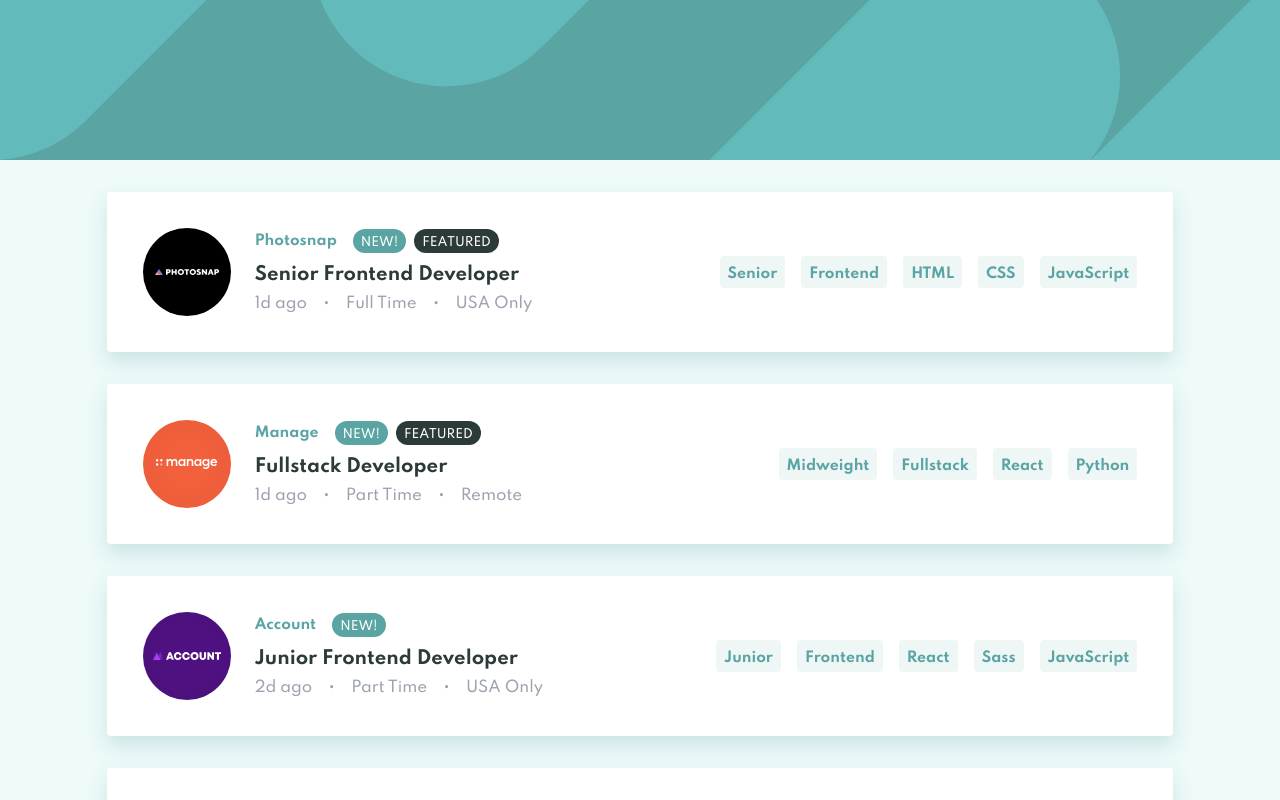
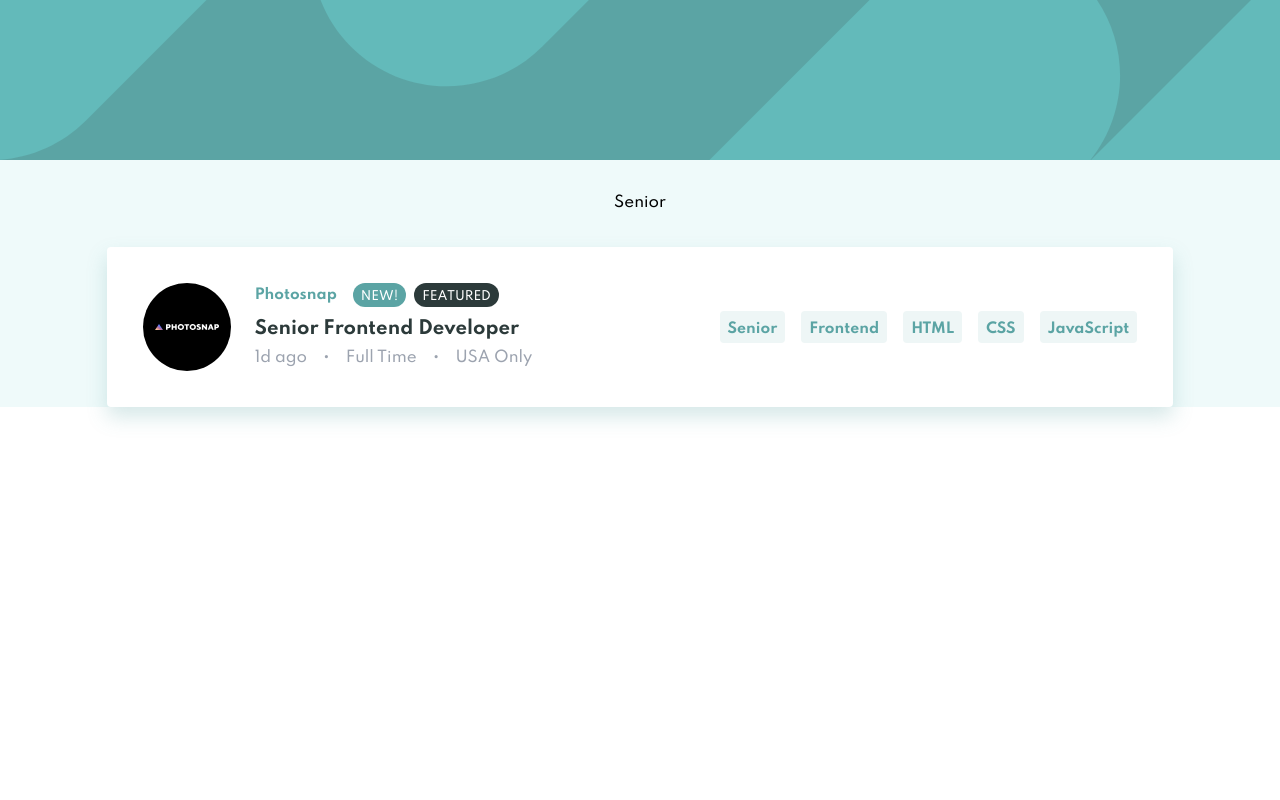
Before and after one commit to hjludwig/job-listings, a React (Create React App) app: page / in a window 1280 px wide. Both pictures are taken after a click on the button "Senior". Shown: the top 800 px of the page. Built offline with nearby package versions, Linux system fonts and the light colour scheme.

Commit message:
Add filter function

```diff
--- a/src/App.js
+++ b/src/App.js
@@ -1,26 +1,36 @@
-import { useState } from "react";
+import { useEffect, useState } from "react";
 import data from "../src/data.json";
 import JobListing from "./components/JobListing";
+import Filters from "./components/Filters";
 
 function App() {
     const [jobs, setJobs] = useState(data);
-    let filters = [];
-    data.forEach(job => {
-        const tags = [...job.languages, ...job.tools];
-        tags.forEach(tag => {
-            if (!filters.includes(tag)) {
-                filters.push(tag);
-            }
-        });
-    });
+
     const [activeFilters, setActiveFilters] = useState([]);
     const filterJobs = terms => {
-        console.log(terms);
+        if (terms.length === 0) {
+            return;
+        }
+
+        const filteredJobs = data.filter(job => {
+            const filters = [
+                ...job.languages,
+                ...job.tools,
+                job.role,
+                job.level,
+            ];
+            return terms.every(item => filters.includes(item));
+        });
+        setJobs(filteredJobs);
     };
     const classes = {
         main: "flex flex-col items-center gap-8 bg-header-desktop bg-cyan-verylight font-body text-base",
         header: "h-40 w-full bg-cyan-default",
     };
+
+    useEffect(() => {
+        filterJobs(activeFilters);
+    }, [activeFilters]);
     return (
         <div className={classes.main}>
             <header
@@ -32,6 +42,7 @@ function App() {
                     backgroundSize: "cover",
                 }}
             ></header>
+            <Filters activeFilters={activeFilters} />
             {jobs.map(job => (
                 <JobListing
                     job={job}
--- /dev/null
+++ b/src/components/Filters.js
@@ -0,0 +1,15 @@
+import React from "react";
+
+const Filters = ({ activeFilters }) => {
+    return (
+        <div>
+            <ul>
+                {activeFilters.map(filter => (
+                    <li>{filter}</li>
+                ))}
+            </ul>
+        </div>
+    );
+};
+
+export default Filters;
--- a/src/components/JobListing.js
+++ b/src/components/JobListing.js
@@ -1,14 +1,14 @@
-import React, { useState } from "react";
-import photosnap from "../images/photosnap.svg";
+import React, { useEffect, useState } from "react";
 
 const JobListing = ({ job, filterJobs, setActiveFilters, activeFilters }) => {
     const handleClick = tag => {
+        if (activeFilters.includes(tag)) {
+            return;
+        }
         setActiveFilters(prevState => [...prevState, tag]);
-        filterJobs(activeFilters);
+        console.log(activeFilters);
     };
-    let image;
     const {
-        id,
         company,
         logo,
         featured,
@@ -37,6 +37,7 @@ const JobListing = ({ job, filterJobs, setActiveFilters, activeFilters }) => {
         featured:
             "bg-cyan-verydark text-white rounded-full px-2 pt-1.5 pb-0.5 text-xs uppercase font-normal",
     };
+
     return (
         <div className={classes.wrapper}>
             <div className={classes.info}>
```
